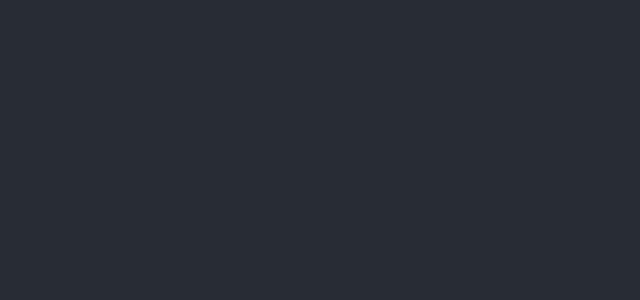
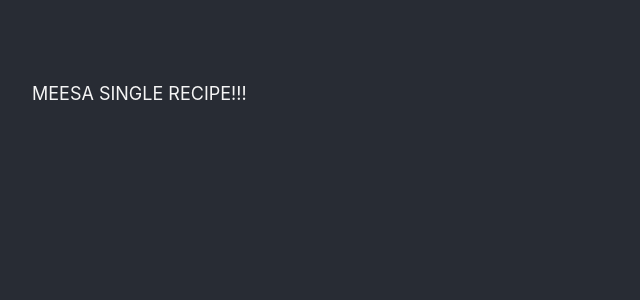
Before and after one commit to VPValter/react-redux-cookbook, a React (Create React App) app: page /show/1 in a window 1280 px wide. Before the commit this address had no page. Shown: the top 300 px of the page, without its empty margins (0-640 px from the left). Built offline with nearby package versions, Linux system fonts and the light colour scheme.

Commit message:
setting up the recipe details route

```diff
--- a/src/App.js
+++ b/src/App.js
@@ -1,6 +1,7 @@
 import { BrowserRouter, Routes, Route } from 'react-router-dom';
 import Home from './components/Home';
 import Create from './components/Create';
+import Recipe from './components/Recipe';
 
 // react-router-dom v6
 // https://reactrouter.com/docs/en/v6/upgrading/v5
@@ -12,6 +13,7 @@ const App = () => {
         <Routes>
           <Route path="/" element={<Home />} />
           <Route path="/create" element={<Create />} />
+          <Route path="/show/:id" element={<Recipe />} />
         </Routes>
       </div>
     </BrowserRouter>
--- /dev/null
+++ b/src/components/Recipe.js
@@ -0,0 +1,7 @@
+const Recipe = () => {
+    return (
+        <div>MEESA SINGLE RECIPE!!!</div>
+     );
+}
+
+export default Recipe;
```
